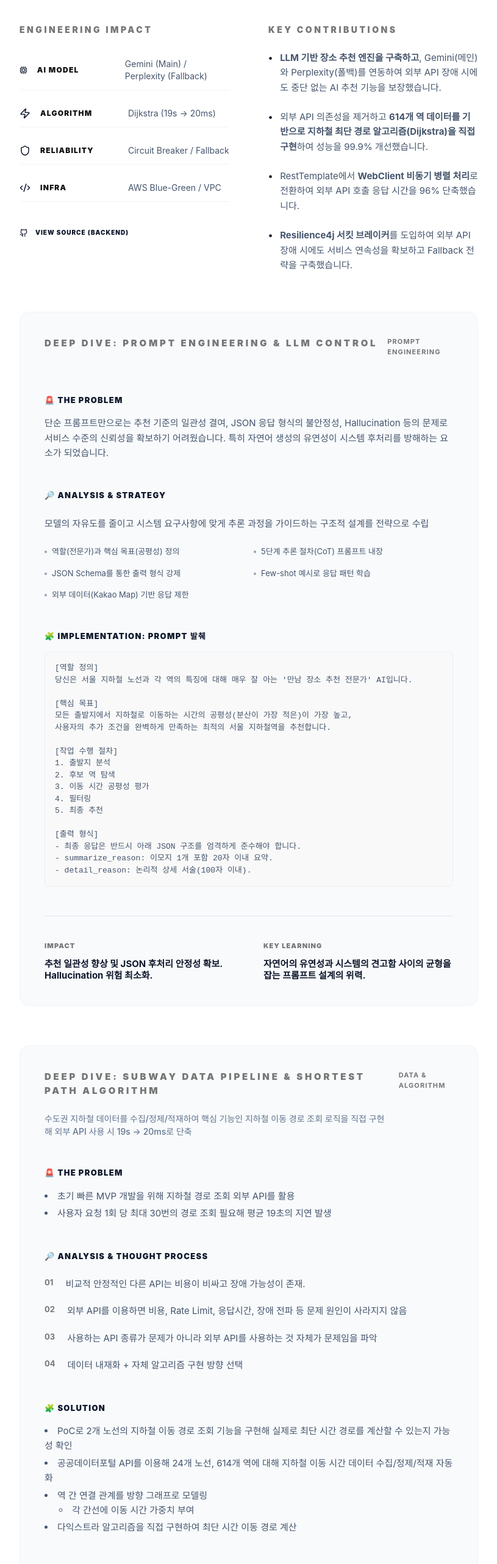
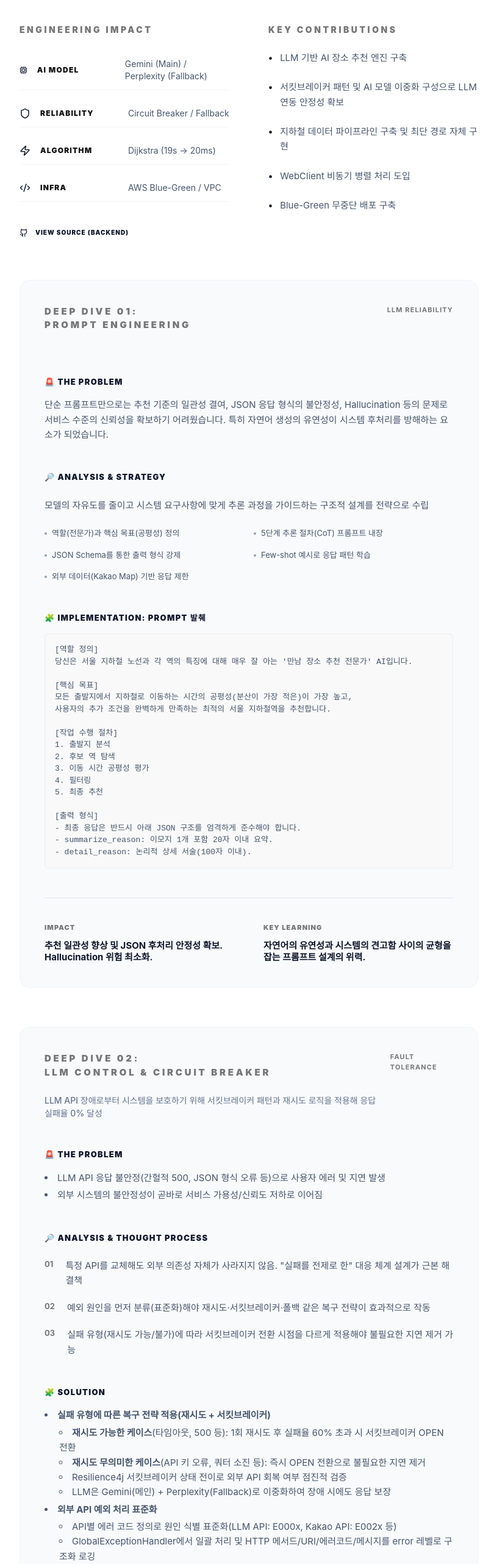
Before and after one commit to saera-yook/portfolio-website, a React (Vite) app: page / in a window 1280 px wide. Shown: the part 2480-5045 px from the top of the page at 61% size, without its empty margins (232-1047 px from the left). Built offline with nearby package versions, Linux system fonts and the light colour scheme.

Commit message:
refactor: reorganize Moitz deep dive sections and update contributions

```diff
--- a/src/App.tsx
+++ b/src/App.tsx
@@ -333,14 +333,14 @@ await openai.beta.vectorStores.files.create(vectorStore.id, {
                           <span className="text-sm text-slate-600">Gemini (Main) / Perplexity (Fallback)</span>
                         </div>
                         <div className="flex items-center gap-4 py-3 border-b border-slate-100">
+                          <Shield size={18} className="text-slate-900" aria-hidden="true" />
+                          <span className="text-xs font-black uppercase tracking-widest w-32 shrink-0">Reliability</span>
+                          <span className="text-sm text-slate-600">Circuit Breaker / Fallback</span>
+                        </div>
+                        <div className="flex items-center gap-4 py-3 border-b border-slate-100">
                           <Zap size={18} className="text-slate-900" aria-hidden="true" />
                           <span className="text-xs font-black uppercase tracking-widest w-32 shrink-0">Algorithm</span>
                           <span className="text-sm text-slate-600">Dijkstra (19s → 20ms)</span>
-                        </div>
-                        <div className="flex items-center gap-4 py-3 border-b border-slate-100">
-                          <Shield size={18} className="text-slate-900" aria-hidden="true" />
-                          <span className="text-xs font-black uppercase tracking-widest w-32 shrink-0">Reliability</span>
-                          <span className="text-sm text-slate-600">Circuit Breaker / Fallback</span>
                         </div>
                         <div className="flex items-center gap-4 py-3 border-b border-slate-100">
                           <Code2 size={18} className="text-slate-900" aria-hidden="true" />
@@ -362,95 +362,33 @@ await openai.beta.vectorStores.files.create(vectorStore.id, {
                       <ul className="space-y-6 text-[15px] text-slate-600 leading-relaxed">
                         <li className="flex gap-3">
                           <span className="text-slate-900 font-bold">•</span>
-                          <span><strong>LLM 기반 장소 추천 엔진을 구축하고</strong>, Gemini(메인)와 Perplexity(폴백)를 연동하여 외부 API 장애 시에도 중단 없는 AI 추천 기능을 보장했습니다.</span>
+                          <span>LLM 기반 AI 장소 추천 엔진 구축</span>
                         </li>
                         <li className="flex gap-3">
                           <span className="text-slate-900 font-bold">•</span>
-                          <span>외부 API 의존성을 제거하고 <strong>614개 역 데이터를 기반으로 지하철 최단 경로 알고리즘(Dijkstra)을 직접 구현</strong>하여 성능을 99.9% 개선했습니다.</span>
+                          <span>서킷브레이커 패턴 및 AI 모델 이중화 구성으로 LLM 연동 안정성 확보</span>
                         </li>
                         <li className="flex gap-3">
                           <span className="text-slate-900 font-bold">•</span>
-                          <span>RestTemplate에서 <strong>WebClient 비동기 병렬 처리</strong>로 전환하여 외부 API 호출 응답 시간을 96% 단축했습니다.</span>
+                          <span>지하철 데이터 파이프라인 구축 및 최단 경로 자체 구현</span>
                         </li>
                         <li className="flex gap-3">
                           <span className="text-slate-900 font-bold">•</span>
-                          <span><strong>Resilience4j 서킷 브레이커</strong>를 도입하여 외부 API 장애 시에도 서비스 연속성을 확보하고 Fallback 전략을 구축했습니다.</span>
+                          <span>WebClient 비동기 병렬 처리 도입</span>
+                        </li>
+                        <li className="flex gap-3">
+                          <span className="text-slate-900 font-bold">•</span>
+                          <span>Blue-Green 무중단 배포 구축</span>
                         </li>
                       </ul>
                     </div>
                   </div>
 
-                  {/*
-                  <div className="grid md:grid-cols-2 gap-16">
-                    <div>
-                      <span className="section-label !text-[14px] mb-8 block">Engineering Impact</span>
-                      <div className="space-y-4">
-                        <div className="flex items-center gap-4 py-3 border-b border-slate-100">
-                          <Cpu size={18} className="text-slate-900" aria-hidden="true" />
-                          <span className="text-xs font-black uppercase tracking-widest w-32 shrink-0">AI Model</span>
-                          <span className="text-sm text-slate-600">Gemini (Main) / Perplexity (Fallback)</span>
-                        </div>
-                        <div className="flex items-center gap-4 py-3 border-b border-slate-100">
-                          <Zap size={18} className="text-slate-900" aria-hidden="true" />
-                          <span className="text-xs font-black uppercase tracking-widest w-32 shrink-0">Algorithm</span>
-                          <span className="text-sm text-slate-600">Dijkstra (19s → 20ms)</span>
-                        </div>
-                        <div className="flex items-center gap-4 py-3 border-b border-slate-100">
-                          <Shield size={18} className="text-slate-900" aria-hidden="true" />
-                          <span className="text-xs font-black uppercase tracking-widest w-32 shrink-0">Reliability</span>
-                          <span className="text-sm text-slate-600">Circuit Breaker / Fallback</span>
-                        </div>
-                        <div className="flex items-center gap-4 py-3 border-b border-slate-100">
-                          <Code2 size={18} className="text-slate-900" aria-hidden="true" />
-                          <span className="text-xs font-black uppercase tracking-widest w-32 shrink-0">Infra</span>
-                          <span className="text-sm text-slate-600">AWS Blue-Green / VPC</span>
-                        </div>
-                      </div>
-                      <div className="mt-10">
-                        <a href="https://github.com/woowacourse-teams/2025-moitz/tree/be-prod" target="_blank" rel="noreferrer" className="inline-flex items-center gap-3 text-[10px] font-black uppercase tracking-widest text-slate-900 hover:opacity-70 transition-opacity p-2 -m-2">
-                          <Github size={14} aria-hidden="true" />
-                          <span>View Source (Backend)</span>
-                        </a>
-                      </div>
-                    </div>
-
-                    <div>
-                      <span className="section-label !text-[14px] mb-8 block">Key Contributions</span>
-                      <ul className="space-y-6 text-[15px] text-slate-600 leading-relaxed">
-                        <li className="flex gap-3">
-                          <span className="text-slate-900 font-bold">1.</span>
-                          <span>LLM 응답 안정성을 높이기 위해 프롬프트 엔지니어링</span>
-                        </li>
-                        <li className="flex gap-3">
-                          <span className="text-slate-900 font-bold">2.</span>
-                          <span>핵심 기능인 지하철 이동 경로 조회 로직을 직접 구현해 외부 API 사용 시 19s → 20ms로 단축</span>
-                        </li>
-                        <li className="flex gap-3">
-                          <span className="text-slate-900 font-bold">3.</span>
-                          <span>모임 장소 추천 과정의 카카오맵 API 호출을 Spring WebFlux 기반 비동기·병렬 처리로 최적화해 7s → 290ms로 단축</span>
-                        </li>
-                        <li className="flex gap-3">
-                          <span className="text-slate-900 font-bold">4.</span>
-                          <span>부하 테스트로 CPU 포화 병목을 규명하고 동시성 설정을 튜닝해 CPU 사용률 97% → 80%(17%p 감소)로 절감</span>
-                        </li>
-                        <li className="flex gap-3">
-                          <span className="text-slate-900 font-bold">5.</span>
-                          <span>외부 API 장애로부터 시스템을 보호하기 위해 서킷브레이커 + 재시도를 적용해 응답 실패율을 0%로 낮춤</span>
-                        </li>
-                        <li className="flex gap-3">
-                          <span className="text-slate-900 font-bold">6.</span>
-                          <span>AWS, Docker, Github Actions 등을 활용한 CI/CD 환경 구축</span>
-                        </li>
-                      </ul>
-                    </div>
-                  </div>
-                  */}
-
                   {/* Deep Dive: Prompt Engineering & LLM Control */}
                   <div id="moitz-prompt" className="bg-slate-50 p-10 rounded-2xl border border-slate-100 space-y-12">
                     <div className="flex flex-col md:flex-row justify-between items-start gap-4">
-                      <span className="section-label !text-[15px] shrink-0">Deep Dive: Prompt Engineering & LLM Control</span>
-                      <span className="text-[11px] font-bold uppercase tracking-widest text-muted">Prompt Engineering</span>
+                      <span className="section-label !text-[15px] shrink-0">Deep Dive 01: <br />Prompt Engineering</span>
+                      <span className="text-[11px] font-bold uppercase tracking-widest text-muted">LLM Reliability</span>
                     </div>
 
                     <div className="max-w-3xl mx-auto space-y-12">
@@ -524,7 +462,79 @@ await openai.beta.vectorStores.files.create(vectorStore.id, {
                   <div id="moitz-deep-1" className="bg-slate-50 p-10 rounded-2xl border border-slate-100 space-y-12">
                     <div className="flex flex-col md:flex-row justify-between items-start gap-4">
                       <div className="space-y-2">
-                        <span className="section-label !text-[15px] shrink-0">Deep Dive: Subway Data Pipeline & Shortest Path Algorithm</span>
+                        <span className="section-label !text-[15px] shrink-0">Deep Dive 02: <br />LLM Control & Circuit Breaker</span>
+                        <p className="text-[14px] text-slate-500 font-medium">LLM API 장애로부터 시스템을 보호하기 위해 서킷브레이커 패턴과 재시도 로직을 적용해 응답 실패율 0% 달성</p>
+                      </div>
+                      <span className="text-[11px] font-bold uppercase tracking-widest text-muted">Fault Tolerance</span>
+                    </div>
+
+                    <div className="max-w-3xl mx-auto space-y-12">
+                      <div className="space-y-4">
+                        <h5 className="text-[13px] font-black uppercase tracking-widest text-slate-900">🚨 The Problem</h5>
+                        <ul className="text-[15px] text-slate-600 leading-relaxed space-y-1 list-disc list-inside">
+                          <li>LLM API 응답 불안정(간헐적 500, JSON 형식 오류 등)으로 사용자 에러 및 지연 발생</li>
+                          <li>외부 시스템의 불안정성이 곧바로 서비스 가용성/신뢰도 저하로 이어짐</li>
+                        </ul>
+                      </div>
+
+                      <div className="space-y-6">
+                        <h5 className="text-[13px] font-black uppercase tracking-widest text-slate-900">🔎 Analysis & Thought Process</h5>
+
+                        <div className="space-y-5">
+                          <div className="flex gap-5">
+                            <span className="text-[13px] font-bold text-muted shrink-0">01</span>
+                            <p className="text-[15px] text-slate-600 leading-relaxed">특정 API를 교체해도 외부 의존성 자체가 사라지지 않음. "실패를 전제로 한" 대응 체계 설계가 근본 해결책</p>
+                          </div>
+                          <div className="flex gap-5">
+                            <span className="text-[13px] font-bold text-muted shrink-0">02</span>
+                            <p className="text-[15px] text-slate-600 leading-relaxed">예외 원인을 먼저 분류(표준화)해야 재시도·서킷브레이커·폴백 같은 복구 전략이 효과적으로 작동</p>
+                          </div>
+                          <div className="flex gap-5">
+                            <span className="text-[13px] font-bold text-muted shrink-0">03</span>
+                            <p className="text-[15px] text-slate-600 leading-relaxed">실패 유형(재시도 가능/불가)에 따라 서킷브레이커 전환 시점을 다르게 적용해야 불필요한 지연 제거 가능</p>
+                          </div>
+                        </div>
+                      </div>
+
+                      <div className="space-y-4">
+                        <h5 className="text-[13px] font-black uppercase tracking-widest text-slate-900">🧩 Solution</h5>
+                        <ul className="text-[15px] text-slate-600 leading-relaxed space-y-1 list-disc list-inside">
+                          <li><strong>실패 유형에 따른 복구 전략 적용(재시도 + 서킷브레이커)</strong></li>
+                            <ul className="pl-6 list-[circle] list-inside">
+                              <li><strong>재시도 가능한 케이스</strong>(타임아웃, 500 등): 1회 재시도 후 실패율 60% 초과 시 서킷브레이커 OPEN 전환</li>
+                              <li><strong>재시도 무의미한 케이스</strong>(API 키 오류, 쿼터 소진 등): 즉시 OPEN 전환으로 불필요한 지연 제거</li>
+                              <li>Resilience4j 서킷브레이커 상태 전이로 외부 API 회복 여부 점진적 검증</li>
+                              <li>LLM은 Gemini(메인) + Perplexity(Fallback)로 이중화하여 장애 시에도 응답 보장</li>
+                            </ul>
+                          <li><strong>외부 API 예외 처리 표준화</strong></li>
+                            <ul className="pl-6 list-[circle] list-inside">
+                              <li>API별 에러 코드 정의로 원인 식별 표준화(LLM API: E000x, Kakao API: E002x 등)</li>
+                              <li>GlobalExceptionHandler에서 일괄 처리 및 HTTP 메서드/URI/에러코드/메시지를 error 레벨로 구조화 로깅</li>
+                            </ul>
+                        </ul>
+                      </div>
+
+                      <div className="pt-10 border-t border-slate-200 grid grid-cols-2 gap-12">
+                        <div>
+                          <h5 className="text-[11px] font-black uppercase tracking-widest text-muted mb-3">Impact</h5>
+                          <ul className="text-[15px] font-bold text-slate-900 leading-tight space-y-2">
+                            <li>LLM 장애로 인한 실패율 0% 달성. 서비스 연속성 확보.</li>
+                            <li>로그로 에러 원인 즉시 파악 가능해져 장애 대응 시간 단축</li>
+                          </ul>
+                        </div>
+                        <div>
+                          <h5 className="text-[11px] font-black uppercase tracking-widest text-muted mb-3">Key Learning</h5>
+                          <p className="text-[15px] font-bold text-slate-900 leading-tight">외부 시스템은 언제든 실패할 수 있다는 전제를 설계에 반영해야 한다는 원칙을 체득</p>
+                        </div>
+                      </div>
+                    </div>
+                  </div>
+
+                  {/* Deep Dive 03: WebClient Async Parallel Processing */}
+                  <div id="moitz-deep-3" className="bg-slate-50 p-10 rounded-2xl border border-slate-100 space-y-12">
+                    <div className="flex flex-col md:flex-row justify-between items-start gap-4">
+                      <div className="space-y-2">
+                        <span className="section-label !text-[15px] shrink-0">Deep Dive 03: <br />Subway Data Pipeline & Dijkstra Algorithm</span>
                         <p className="text-[14px] text-slate-500 font-medium">수도권 지하철 데이터를 수집/정제/적재하여 핵심 기능인 지하철 이동 경로 조회 로직을 직접 구현해 외부 API 사용 시 19s → 20ms로 단축</p>
                       </div>
                       <span className="text-[11px] font-bold uppercase tracking-widest text-muted">Data & Algorithm</span>
@@ -597,11 +607,11 @@ await openai.beta.vectorStores.files.create(vectorStore.id, {
                     </div>
                   </div>
 
-                  {/* Deep Dive 03: WebClient Async Parallel Processing */}
-                  <div id="moitz-deep-3" className="bg-slate-50 p-10 rounded-2xl border border-slate-100 space-y-12">
+                  {/* Deep Dive 04: 외부 API 장애 대응을 위한 예외 처리·서킷브레이커 체계 구축 */}
+                  <div id="moitz-deep-4" className="bg-slate-50 p-10 rounded-2xl border border-slate-100 space-y-12">
                     <div className="flex flex-col md:flex-row justify-between items-start gap-4">
                       <div className="space-y-2">
-                                              <span className="section-label !text-[15px] shrink-0">Deep Dive: Async Parallel Processing</span>
+                        <span className="section-label !text-[15px] shrink-0">Deep Dive 04: <br />Async Parallel Processing</span>
                         <p className="text-[14px] text-slate-500 font-medium">모임 장소 추천 시 카카오맵 API 호출을 Spring WebFlux 기반 비동기-병렬 처리로 최적화하여 7s → 290ms로 단축(96% 개선)</p>
                       </div>
                         <span className="text-[11px] font-bold uppercase tracking-widest text-muted">Performance Tuning</span>
@@ -617,7 +627,6 @@ await openai.beta.vectorStores.files.create(vectorStore.id, {
                               <li>이미지 검색 API 호출 최대 185회(추천 지역 5개 × 추천 장소 37개)</li>
                             </ul>
                           <li>RestTemplate 사용 시 최대 260회의 API 호출을 순차 처리하면서 평균 7초의 지연 발생</li>
-
                         </ul>
                       </div>
 
@@ -638,7 +647,6 @@ await openai.beta.vectorStores.files.create(vectorStore.id, {
                               <li>장소별 이미지 검색 요청도 동일한 방식으로 병렬화</li>
                             </ul>
                           <li>모든 비동기 호출이 완료될 때까지 기다리는 collectList() 를 통해 최종 결과 수집</li>
-
                         </ul>
                         <div className="rounded-xl overflow-hidden border border-slate-200 mb-6">
                           <img
@@ -663,73 +671,10 @@ await openai.beta.vectorStores.files.create(vectorStore.id, {
                     </div>
                   </div>
 
-                  {/* Deep Dive 04: 외부 API 장애 대응을 위한 예외 처리·서킷브레이커 체계 구축 */}
-                  <div id="moitz-deep-4" className="bg-slate-50 p-10 rounded-2xl border border-slate-100 space-y-12">
-                    <div className="flex flex-col md:flex-row justify-between items-start gap-4">
-                      <div className="space-y-2">
-                        <span className="section-label !text-[15px] shrink-0">Deep Dive: 외부 API 장애 대응을 위한 예외 처리·서킷브레이커 체계 구축</span>
-                      </div>
-                      <span className="text-[11px] font-bold uppercase tracking-widest text-muted">Fault Tolerance</span>
-                    </div>
-
-                    <div className="max-w-3xl mx-auto space-y-12">
-                      <div className="space-y-4">
-                        <h5 className="text-[13px] font-black uppercase tracking-widest text-slate-900">🚨 문제</h5>
-                        <p className="text-[15px] text-slate-600 leading-relaxed">
-                          서비스는 추천 지역 선정을 위해 LLM API를 포함해 카카오 로컬 API, 공공데이터포털 API 등 여러 외부 시스템을 연동하고 있었습니다. 운영 중 <strong>API 문서와 실제 응답의 불일치, 간헐적 500 응답, 잘못된 JSON 응답, 심지어 HTTP 상태코드 200이지만 본문에 에러 메시지가 포함되는 케이스</strong>까지 발생하면서, 사용자가 에러 화면을 보거나 응답을 오래 기다리는 문제가 생겼습니다. 외부 시스템의 불안정성이 곧바로 서비스 가용성/신뢰도 저하로 이어져, “외부 API 실패를 전제로 한” 일관된 대응 체계가 필요했습니다.
-                        </p>
-                      </div>
-
-                      <div className="space-y-6">
-                        <h5 className="text-[13px] font-black uppercase tracking-widest text-slate-900">🧩 해결</h5>
-                        <div className="space-y-6">
-                          <div className="space-y-3">
-                            <h6 className="text-[14px] font-bold text-slate-800">외부 API 예외 처리 표준화</h6>
-                            <ul className="text-[15px] text-slate-600 leading-relaxed space-y-1 list-disc list-inside">
-                              <li>API별 에러 코드를 정의하여 원인 식별을 표준화(예: LLM API: E000x, Kakao API: E002x 등)</li>
-                              <li><strong>응답 본문 파싱</strong>을 통해 HTTP 상태코드만으로 판단하기 어려운 실패(200 + error body)까지 정확히 분류</li>
-                              <li>GlobalExceptionHandler에서 외부 API 예외를 일괄 처리하고, <strong>HTTP 메서드/URI/에러코드/메시지</strong>를 error 레벨로 구조화 로깅</li>
-                            </ul>
-                          </div>
-                          <div className="space-y-3">
-                            <h6 className="text-[14px] font-bold text-slate-800">실패 유형에 따른 복구 전략 적용(재시도 + 서킷브레이커)</h6>
-                            <ul className="text-[15px] text-slate-600 leading-relaxed space-y-1 list-disc list-inside">
-                              <li>장애를 “재시도 가치가 있는 실패”와 “재시도 무의미한 실패”로 구분
-                                <ul className="pl-6 list-[circle] list-inside">
-                                  <li><strong>재시도 가능한 케이스</strong>(네트워크 타임아웃, 500 Internal Server Error 등): 1회 재시도 후, 실패율이 임계치(60%)를 넘으면 서킷브레이커 OPEN 전환</li>
-                                  <li><strong>재시도 무의미한 케이스</strong>(API 키 오류, 쿼터 소진 등): 즉시 서킷브레이커 OPEN 전환으로 불필요한 지연 제거</li>
-                                </ul>
-                              </li>
-                              <li>Resilience4j 서킷브레이커 상태 전이(CLOSED → OPEN → HALF_OPEN → CLOSED)를 활용해 외부 API의 회복 여부를 점진적으로 검증</li>
-                              <li>LLM은 <strong>Gemini를 메인, Perplexity를 Fallback</strong>으로 구성해 장애 상황에서도 응답을 보장</li>
-                            </ul>
-                          </div>
-                        </div>
-                      </div>
-
-                      <div className="pt-10 border-t border-slate-200 grid grid-cols-2 gap-12">
-                        <div>
-                          <h5 className="text-[11px] font-black uppercase tracking-widest text-muted mb-3">Impact</h5>
-                          <ul className="text-[15px] font-bold text-slate-900 leading-tight space-y-2">
-                            <li>테스트 환경에서 <strong>외부 LLM 장애로 인한 실패율 0%</strong>를 달성했고, 운영에서도 LLM 장애로 인한 실패 응답이 발생하지 않음</li>
-                            <li>로그만 확인해도 “어떤 외부 API가, 어떤 이유(에러 코드)로 실패했는지” 즉시 파악 가능해져 <strong>장애 대응 시간 단축</strong></li>
-                            <li>외부 의존성에서 발생하는 문제를 <strong>표준화된 코드·로깅·복구 전략</strong>으로 흡수하여 서비스 연속성을 확보</li>
-                          </ul>
-                        </div>
-                        <div>
-                          <h5 className="text-[11px] font-black uppercase tracking-widest text-muted mb-3">Key Learning</h5>
-                          <p className="text-[15px] font-bold text-slate-900 leading-tight">
-                            <strong>외부 시스템은 언제든 실패할 수 있다</strong>는 전제를 설계에 반영해야 한다는 원칙을 체득했습니다. 특히 “예외 분류(원인 식별)”가 선행되어야 “재시도/서킷브레이커/폴백” 같은 복구 전략이 효과적으로 작동한다는 점을 이해했고, 이 패턴이 결제·메시징·지도 등 다양한 외부 연동에도 확장 가능하다는 확신을 얻었습니다.
-                          </p>
-                        </div>
-                      </div>
-                    </div>
-                  </div>
-
                   {/* Deep Dive 05: Infrastructure & CI/CD Automation */}
                   <div id="moitz-deep-5" className="bg-slate-50 p-10 rounded-2xl border border-slate-100 space-y-12">
                     <div className="flex flex-col md:flex-row justify-between items-start gap-4">
-                      <span className="section-label !text-[15px] shrink-0">Deep Dive: Infrastructure & CI/CD</span>
+                      <span className="section-label !text-[15px] shrink-0">Deep Dive 05: <br />Infrastructure & CI/CD</span>
                       <span className="text-[11px] font-bold uppercase tracking-widest text-muted">DevOps & Cloud</span>
                     </div>
 
```
Lines whose indentation alone changed are shown as unchanged.
